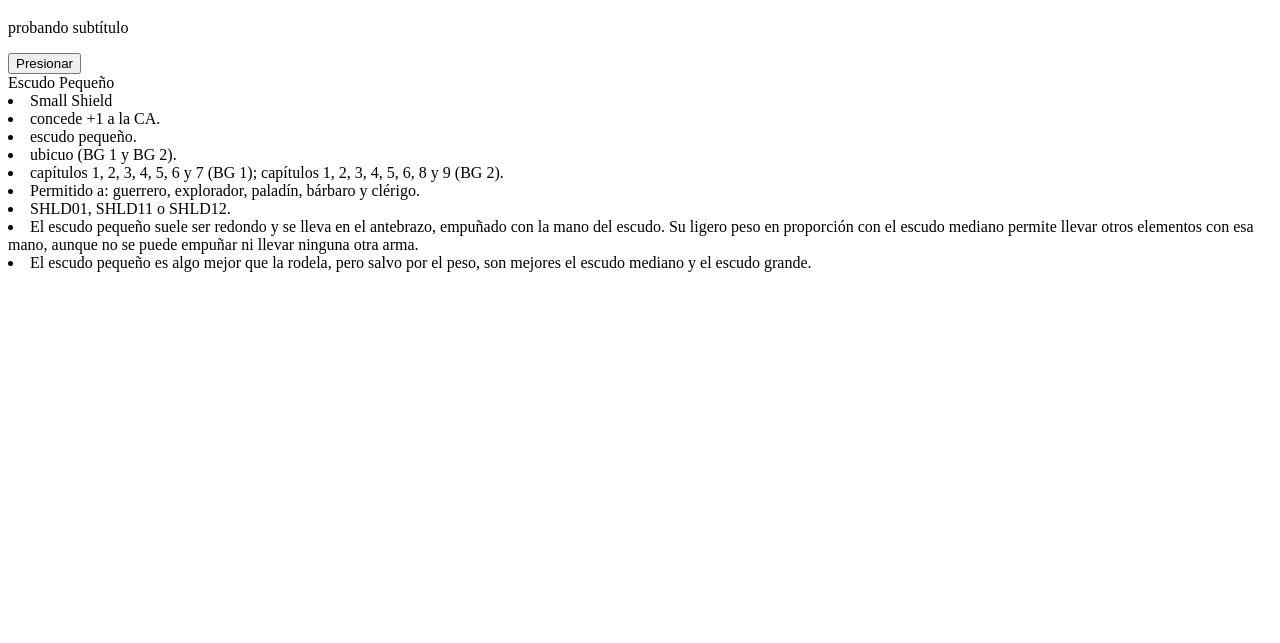
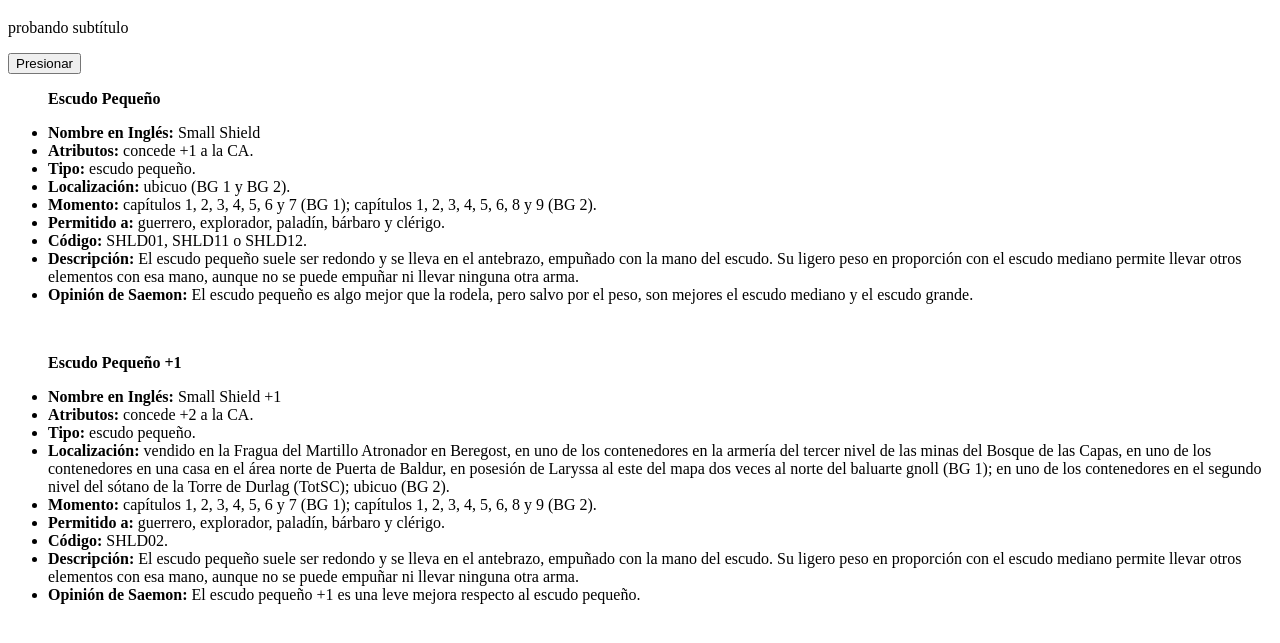
Before and after one commit to juanch091/juanch091.github.io, a plain HTML site: page index.html in a window 1280 px wide. Both pictures are taken after a click on the button "Presionar". Shown: the part 61-704 px from the top of the page. Drawn offline with Linux system fonts and the light colour scheme.

Commit message:
Add files via upload

```diff
--- a/index.html
+++ b/index.html
@@ -32,26 +32,43 @@
 
 	<div id="objetos" class="" style="display: none">
 		<div id="escudos">
-			<div id="esc01"> Escudo Pequeño
+			<ul id="esc01"><p> <b>Escudo Pequeño</b>
 				<li id="nombre" style="display: none">Escudo Pequeño</li>
-				<li id="nombreIngles">Small Shield</li>
-				<li id="atributo">concede +1 a la CA.</li>
-				<li id="tipo">escudo pequeño.</li>
-				<li id="localizacion">ubicuo (BG 1 y BG 2).</li>
-				<li id="momento">capítulos 1, 2, 3, 4, 5, 6 y 7 (BG 1); capítulos 1, 2, 3, 4, 5, 6, 8 y 9 (BG 2).</li>
-				<li id="permitido">Permitido a: guerrero, explorador, paladín, bárbaro y clérigo.</li>
-				<li id="codigo">SHLD01, SHLD11 o SHLD12.</li>
-				<li id="descripcion">El escudo pequeño suele ser redondo y se lleva en el antebrazo, empuñado con la mano del escudo. Su ligero peso en proporción con el escudo mediano permite llevar otros elementos con esa mano, aunque no se puede empuñar ni llevar ninguna otra arma.</li>
-				<li id="opinion">El escudo pequeño es algo mejor que la rodela, pero salvo por el peso, son mejores el escudo mediano y el escudo grande.</li>
+				<li id="nombreIngles"><b>Nombre en Inglés:</b> Small Shield</li>
+				<li id="atributo"><b>Atributos:</b> concede +1 a la CA.</li>
+				<li id="tipo"><b>Tipo:</b> escudo pequeño.</li>
+				<li id="localizacion"><b>Localización:</b> ubicuo (BG 1 y BG 2).</li>
+				<li id="momento"><b>Momento:</b> capítulos 1, 2, 3, 4, 5, 6 y 7 (BG 1); capítulos 1, 2, 3, 4, 5, 6, 8 y 9 (BG 2).</li>
+				<li id="permitido"><b>Permitido a:</b> guerrero, explorador, paladín, bárbaro y clérigo.</li>
+				<li id="codigo"><b>Código:</b> SHLD01, SHLD11 o SHLD12.</li>
+				<li id="descripcion"><b>Descripción:</b> El escudo pequeño suele ser redondo y se lleva en el antebrazo, empuñado con la mano del escudo. Su ligero peso en proporción con el escudo mediano permite llevar otros elementos con esa mano, aunque no se puede empuñar ni llevar ninguna otra arma.</li>
+				<li id="opinion"><b>Opinión de Saemon:</b> El escudo pequeño es algo mejor que la rodela, pero salvo por el peso, son mejores el escudo mediano y el escudo grande.</li>
 				<li id="nivelEnc" style="display: none">0</li>
-			</div>
+				</p>
+				<br>
+			</ul>
+			<ul id="esc02"><p> <b>Escudo Pequeño +1</b>
+				<li id="nombre" style="display: none">Escudo Pequeño +1</li>
+				<li id="nombreIngles"><b>Nombre en Inglés:</b> Small Shield +1</li>
+				<li id="atributo"><b>Atributos:</b> concede +2 a la CA.</li>
+				<li id="tipo"><b>Tipo:</b> escudo pequeño.</li>
+				<li id="localizacion"><b>Localización:</b> vendido en la Fragua del Martillo Atronador en Beregost, en uno de los contenedores en la armería del tercer nivel de las minas del Bosque de las Capas, en uno de los contenedores en una casa en el área norte de Puerta de Baldur, en posesión de Laryssa al este del mapa dos veces al norte del baluarte gnoll (BG 1); en uno de los contenedores en el segundo nivel del sótano de la Torre de Durlag (TotSC); ubicuo (BG 2).</li>
+				<li id="momento"><b>Momento:</b> capítulos 1, 2, 3, 4, 5, 6 y 7 (BG 1); capítulos 1, 2, 3, 4, 5, 6, 8 y 9 (BG 2).</li>
+				<li id="permitido"><b>Permitido a:</b> guerrero, explorador, paladín, bárbaro y clérigo.</li>
+				<li id="codigo"><b>Código:</b> SHLD02.</li>
+				<li id="descripcion"><b>Descripción:</b> El escudo pequeño suele ser redondo y se lleva en el antebrazo, empuñado con la mano del escudo. Su ligero peso en proporción con el escudo mediano permite llevar otros elementos con esa mano, aunque no se puede empuñar ni llevar ninguna otra arma.</li>
+				<li id="opinion"><b>Opinión de Saemon:</b> El escudo pequeño +1 es una leve mejora respecto al escudo pequeño.</li>
+				<li id="nivelEnc" style="display: none">1</li>
+				</p>
+				<b>
+			</ul>
 		</div>
 	</div>
 
 	<script>
 		function busquedaPrimera(nombreDiv) {
 			alert("entró");
-			document.getElementById("resultadoBusqueda").innerHTML =  document.getElementById("esc01").innerHTML;
+			document.getElementById("resultadoBusqueda").innerHTML =  document.getElementById("escudos").innerHTML;
 		}
 	</script>
   </body>
```
